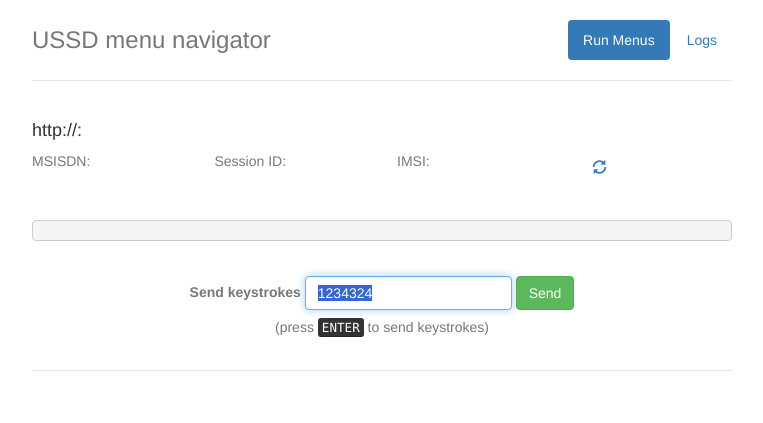
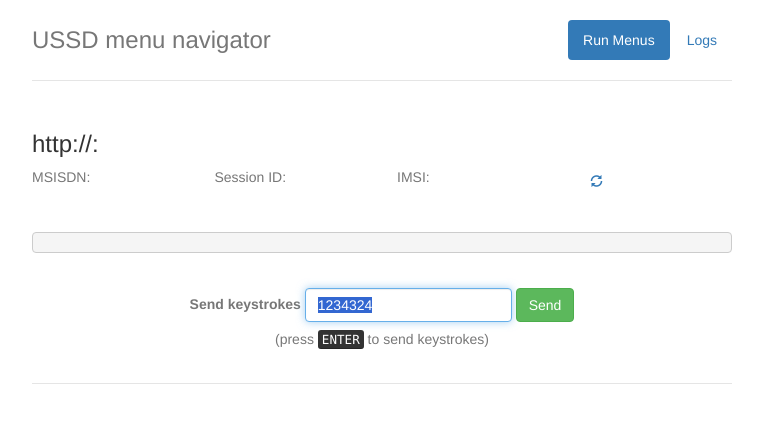
Before and after one commit to eljhkrr/ussdmenus, a Django app: page /ussdmenus/ in a window 1280 px wide. Shown: the top 423 px of the page, without its empty margins (258-1021 px from the left). Run offline with Django 3.2, Linux system fonts and the light colour scheme; some libraries are stand-ins or nearby versions.

Commit message:
UI improvements

```diff
--- a/ussdmenus/static/ussdmenus/js/app.js
+++ b/ussdmenus/static/ussdmenus/js/app.js
@@ -9,7 +9,7 @@
 	$scope.host = {"address": "127.0.0.1", "port": 15290};
 	$scope.query_string = "1";
 
-	$scope.ussdResponse = "<div class='muted text-center'>Response will be displayed here</div>";
+	$scope.ussdResponse = "<div class='text-muted text-center'>Response will be displayed here</div>";
 
 	$scope.refresh = function(){
 		$scope.msisdn = Math.floor((Math.random() * 1000000) + 1);;
--- a/ussdmenus/templates/ussdmenus/index.html
+++ b/ussdmenus/templates/ussdmenus/index.html
@@ -41,14 +41,13 @@
       </div>
 
       <div class="row">
-        <h4 class="col-md-12">
+        <h3 class="col-md-12">
           http://<a href="#" editable-text="host.address"><span ng-bind="host.address"></span></a>:
           <a href="#" editable-text="host.port"><span ng-bind="host.port"></span></a>
-        </h4>
+        </h3>
       </div>
 
       <div class="row text-muted" ng-init="refresh()">
-
         <div class="col-md-3">
           MSISDN: <a href="#" editable-text="msisdn"><span ng-bind="msisdn"></span></a>
         </div>
@@ -59,7 +58,7 @@
           IMSI: <a href="#" editable-text="imsi"><span ng-bind="imsi"></span></a>
         </div>
         <div class="col-md-3">
-          <button type="button" class="btn btn-link" ng-click="refresh()"><span class="glyphicon glyphicon-refresh"></span></button>
+          <button type="button" class="btn btn-link btn-sm" ng-click="refresh()"><span class="glyphicon glyphicon-refresh"></span></button>
         </div>
       </div>
 
```
